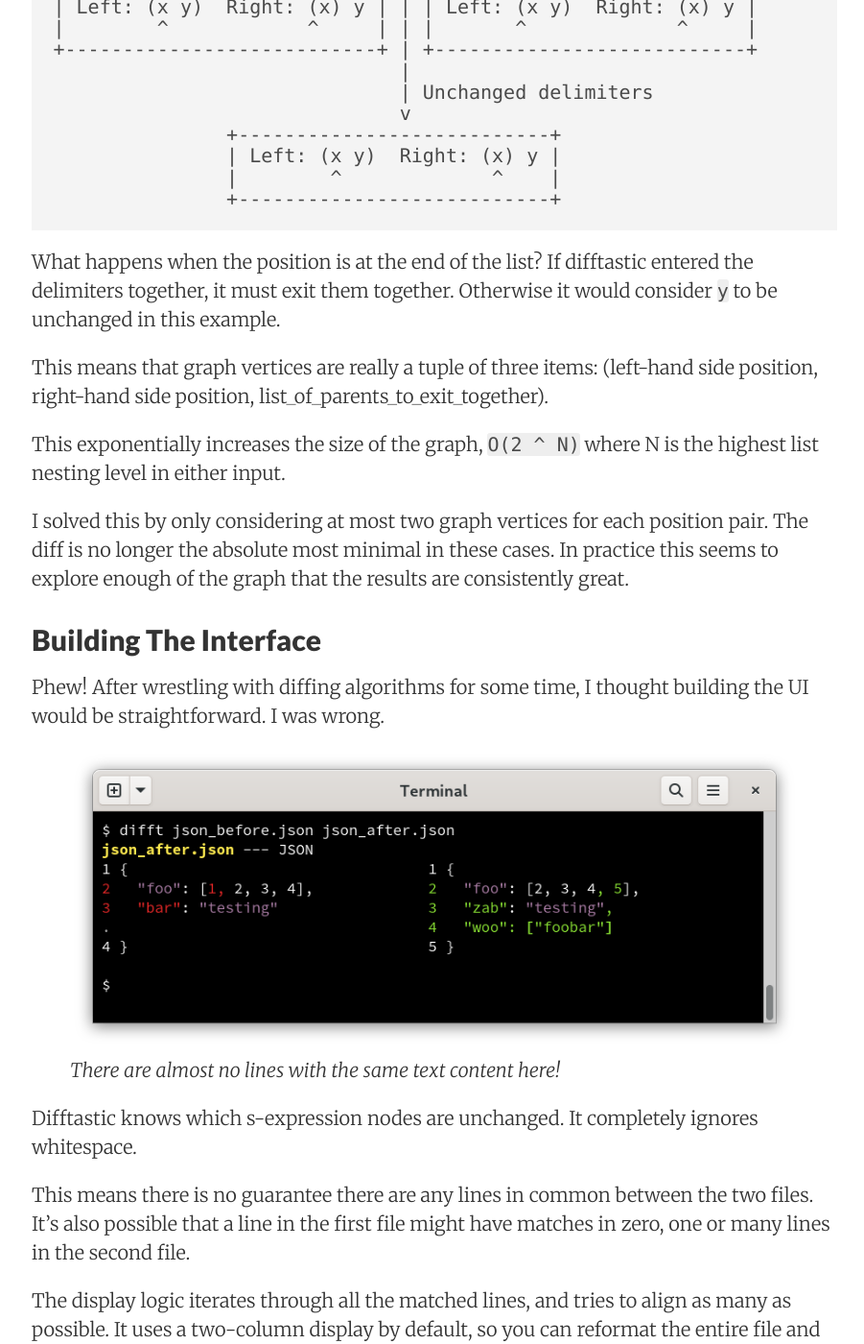
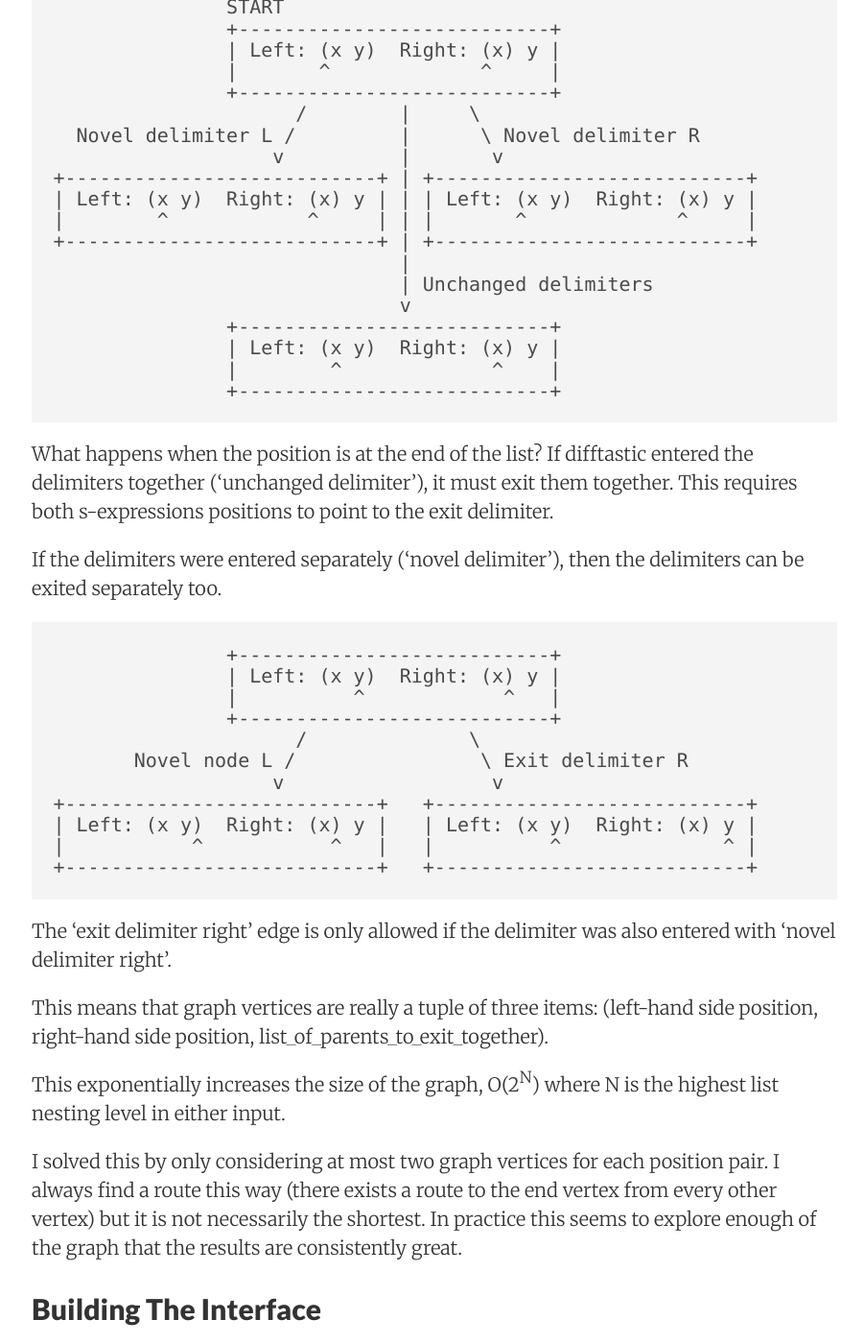
Before and after one commit to Wilfred/wilfred.github.com, a Jekyll site: the page built from _posts/2022-09-05-difftastic-the-fantastic-diff.markdown, in a window 1280 px wide and 1400 px high, scrolled down 7622 px. Shown: the whole window at 96% size, without its empty margins (187-1088 px from the left). Built offline with Jekyll 4.4.1, drawn with Linux system fonts in a browser that asks for light colours; nearby versions of some CDN libraries; comment, search, counter and statistics services are not loaded; some of the changed text lies outside the part shown.

Commit message:
Wording polish

````diff
--- a/_posts/2022-09-05-difftastic-the-fantastic-diff.markdown
+++ b/_posts/2022-09-05-difftastic-the-fantastic-diff.markdown
@@ -25,15 +25,15 @@
 and it's pretty good. I wanted something similar for programming
 languages.
 
-After an absolute ton of experimentation, I have something that
+After a huge amount of experimentation, I have something that
 works. In this post, I'll show you how it works.
 
 I won't show the many, many dead ends and failed designs along the
-way. We can pretend I got it right first time.
+way. We can pretend that I got it right first time.
 
 ## Parsing The Code
 
-If I want to compare two programs, I need a parse tree for each
+If I want to compare two programs, I first need a parse tree for each
 program. I need an accurate lexer, a basic parser, and I need to
 preserve comments.
 
@@ -126,11 +128,12 @@
 positions: the position in the left-hand side s-expression (before), and the position in
 the right-hand side s-expression (after).
 
-The goal is to find the shortest route from the start (where both
-positions are before the first item in the programs) to the end (where
-both positions are after the last item in the program).
+The goal is to find the shortest route from the start vertex (where
+both positions are before the first item in the programs) to the end
+vertex (where both positions are after the last item in the program).
 
-For example, suppose you're comparing the program `A` with `X A`.
+For example, suppose you're comparing the program `A` with `X A`. The
+vertices look like this.
 
 ```
 START
@@ -146,11 +149,13 @@
 +---------------------+
 ```
 
-The edges in the graph are the diffing decisions available.
+The edges in the graph represent the changes required to transform the
+left-hand side program into the right-hand side.
 
-Difftastic could consider the left-hand side to be novel and increment
-that position, or it could consider the right-hand side to be novel
-and increment that position.
+In this example, there are two possible changes from the start vertex,
+so it has two edges. Difftastic could (1) consider the left-hand side to
+be novel and increment that position, or (2) it could consider the
+right-hand side to be novel and increment that position.
 
 A novel item on the left-hand side is a <span style="color: red">removal</span>, and a novel item on
 the right-hand side is an <span style="color: green">addition</span>.
@@ -170,10 +175,9 @@
 +---------------------+  +---------------------+
 ```
 
-When both positions are pointing to an identical s-expression, I can
-use an unchanged edge in the graph. I give unchanged edges a lower
-cost than novel edge. The routing problem is then a matter of finding
-the route with the most unchanged edges.
+When both positions are pointing to an identical s-expression, a third
+edge is added in the graph. This edge represents matching an
+s-expression on both sides.
 
 ```
             2
@@ -198,20 +202,24 @@
             +---------------------+
 ```
 
+This 'unchanged node' edge has a lower cost than the 'novel node'
+edges. The routing problem is then a matter of finding the route with
+the most unchanged edges.
+
 The shortest route with programs `A` and `X A` is `[Novel Right,
 Unchanged]`.
 
 ## Finding The Shortest Route
 
 Difftastic and Autochrome both use Dijkstra's algorithm. Unfortunately
-the size of the graph is quadratic: it's `O(Left * Right)`, the number
-of items in the left-hand side s-expression multiplied by the number
-of nodes on the right-hand side s-expression.
+the size of the graph is quadratic: it's O(L * R), where L is the
+number of items in the left-hand s-expression and R is the number of
+items in the right-hand s-expression.
 
-I made performance bearable by aggressively discarded obviously
-unchanged s-expressions at the beginning, middle and end of the
-file. If you've only changed the last function in a file, difftastic
-shouldn't consider the other functions at all.
+To make performance bearable, difftastic aggressively discards
+obviously unchanged s-expressions at the beginning, middle and end of
+the file. If you've only changed the last function in a file,
+difftastic won't consider the other functions at all.
 
 <figure>
     <img src="/assets/difftastic_unchanged.png">
@@ -222,9 +230,11 @@
 option](https://www.gnu.org/software/diffutils/manual/html_node/diff-Performance.html),
 although its performance is much better in general.)
 
-I also generate the graph lazily. The primary performance bottleneck
-is vertex construction, so smarter algorithms like A* didn't offer a
-speedup.
+Due to the sheer size of the graph (several million vertices), the
+biggest performance bottleneck is vertex construction. I explored
+better route finding algorithms (e.g. A*) but I didn't see much
+improvement. My current solution is to construct the graph lazily, so
+few vertices are constructed.
 
 Even with this, difftastic sometimes struggles with performance. I've
 profiled and optimised everything I can think of (using Rust really
@@ -235,7 +245,6 @@
 
 When incrementing positions during graph traversal, I needed to be
 careful with entering and leaving delimiters.
-
 
 ```
 ;; Before
@@ -276,21 +286,42 @@
 ```
 
 What happens when the position is at the end of the list? If
-difftastic entered the delimiters together, it must exit them
-together. Otherwise it would consider `y` to be unchanged in this
-example.
+difftastic entered the delimiters together ('unchanged delimiter'), it
+must exit them together. This requires both s-expressions positions to
+point to the exit delimiter.
+
+If the delimiters were entered separately ('novel delimiter'), then
+the delimiters can be exited separately too.
+
+```
+               +---------------------------+
+               | Left: (x y)  Right: (x) y |
+               |          ^            ^   |
+               +---------------------------+
+                     /              \
+       Novel node L /                \ Exit delimiter R
+                   v                  v
++---------------------------+   +---------------------------+
+| Left: (x y)  Right: (x) y |   | Left: (x y)  Right: (x) y |
+|           ^           ^   |   |          ^              ^ |
++---------------------------+   +---------------------------+
+```
+
+The 'exit delimiter right' edge is only allowed if the delimiter was
+also entered with 'novel delimiter right'.
 
 This means that graph vertices are really a tuple of three items:
 (left-hand side position, right-hand side position,
 list_of_parents_to_exit_together).
 
-This exponentially increases the size of the graph, `O(2 ^ N)` where N
+This exponentially increases the size of the graph, O(2<sup>N</sup>) where N
 is the highest list nesting level in either input.
 
 I solved this by only considering at most two graph vertices for each
-position pair. The diff is no longer the absolute most minimal in
-these cases. In practice this seems to explore enough of the graph
-that the results are consistently great.
+position pair. I always find a route this way (there exists a route to
+the end vertex from every other vertex) but it is not necessarily the
+shortest. In practice this seems to explore enough of the graph that
+the results are consistently great.
 
 ## Building The Interface
 
@@ -391,7 +422,13 @@
 
 ## Conclusion
 
-Difftastic is [available on all major
-platforms](https://difftastic.wilfred.me.uk/installation.html). It may
-not be good enough to meet all your diffing needs, but I highly
-recommend adding it as a tool to help you understand code changes.
+I had no idea what I was getting into when I started working on this.
+
+I'd been wondering why this type of tool is so rare. Now I know: it's
+extremely challenging to build. Despite its limitation, I'm still
+surprised at how often it works fantastically.
+
+Difftastic is OSS under a MIT license, so I hope it enables more diff
+tools that can understand structure. If you're feeling brave, you can
+even [try it
+yourself](https://difftastic.wilfred.me.uk/installation.html)!
````
Also changed, not shown: other parts of _posts/2022-09-05-difftastic-the-fantastic-diff.markdown (+14 -11 lines).
